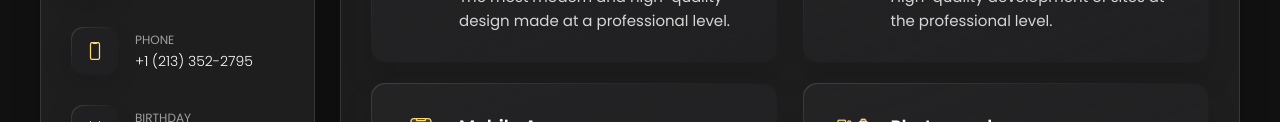
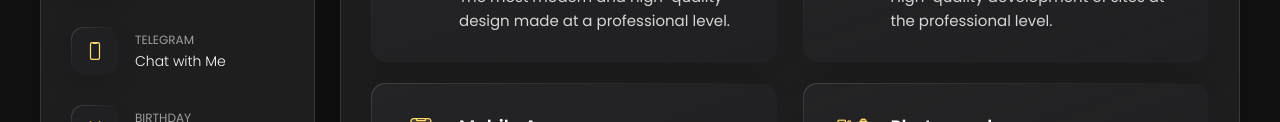
Before and after one commit to hritikhassaniNU/hritikhhassani, a plain HTML site: page index.html in a window 1280 px wide. Shown: the part 488-610 px from the top of the page. Drawn offline with nearby package versions, Linux system fonts and the light colour scheme.

Commit message:
Updating file

```diff
--- a/index.html
+++ b/index.html
@@ -95,9 +95,8 @@
             </div>
 
             <div class="contact-info">
-              <p class="contact-title">Phone</p>
-
-              <a href="tel:+12133522795" class="contact-link">+1 (213) 352-2795</a>
+              <p class="contact-title">Telegram</p>
+              <a href="https://t.me/yourusername" class="contact-link" target="_blank">Chat with Me</a>
             </div>
 
           </li>
```
